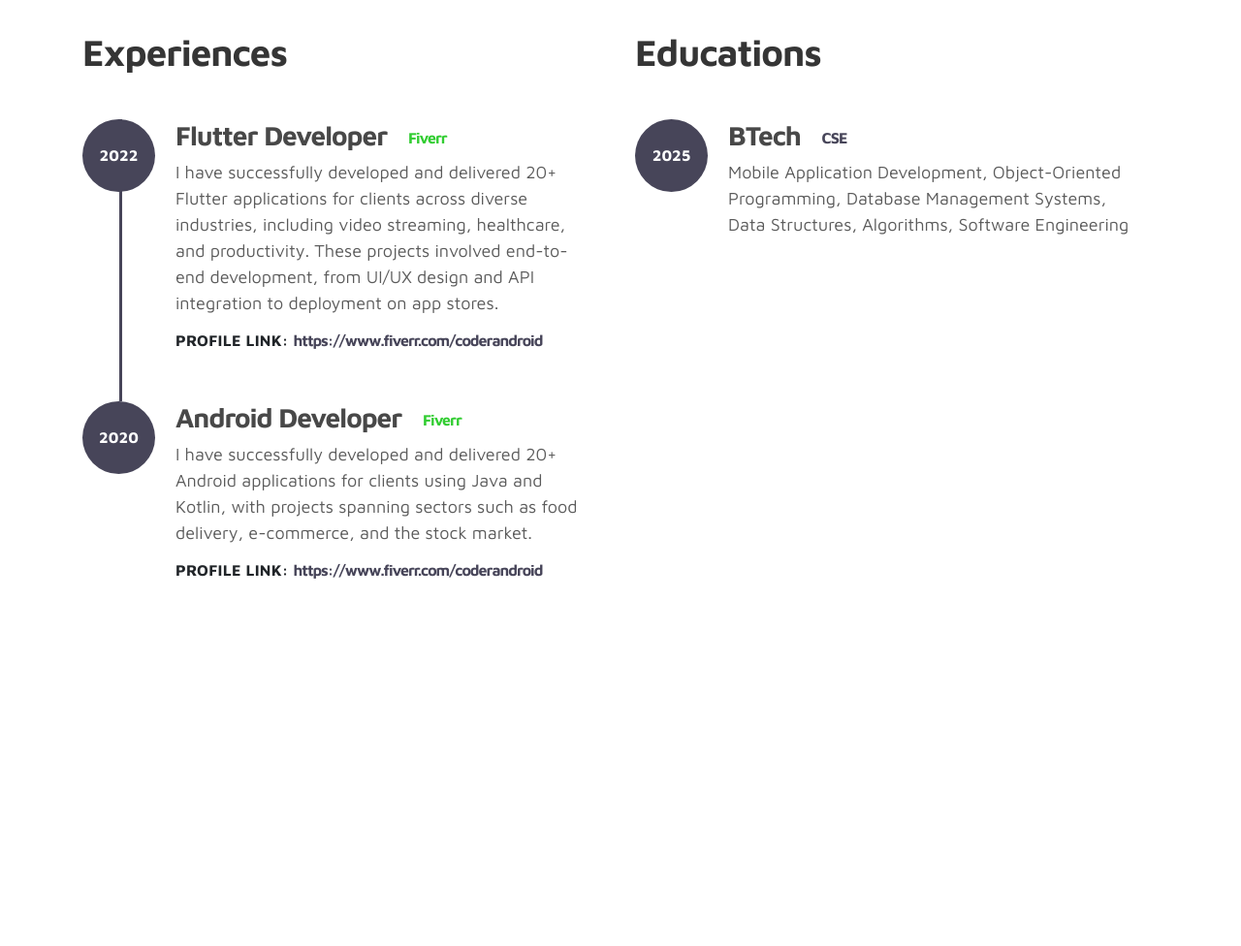
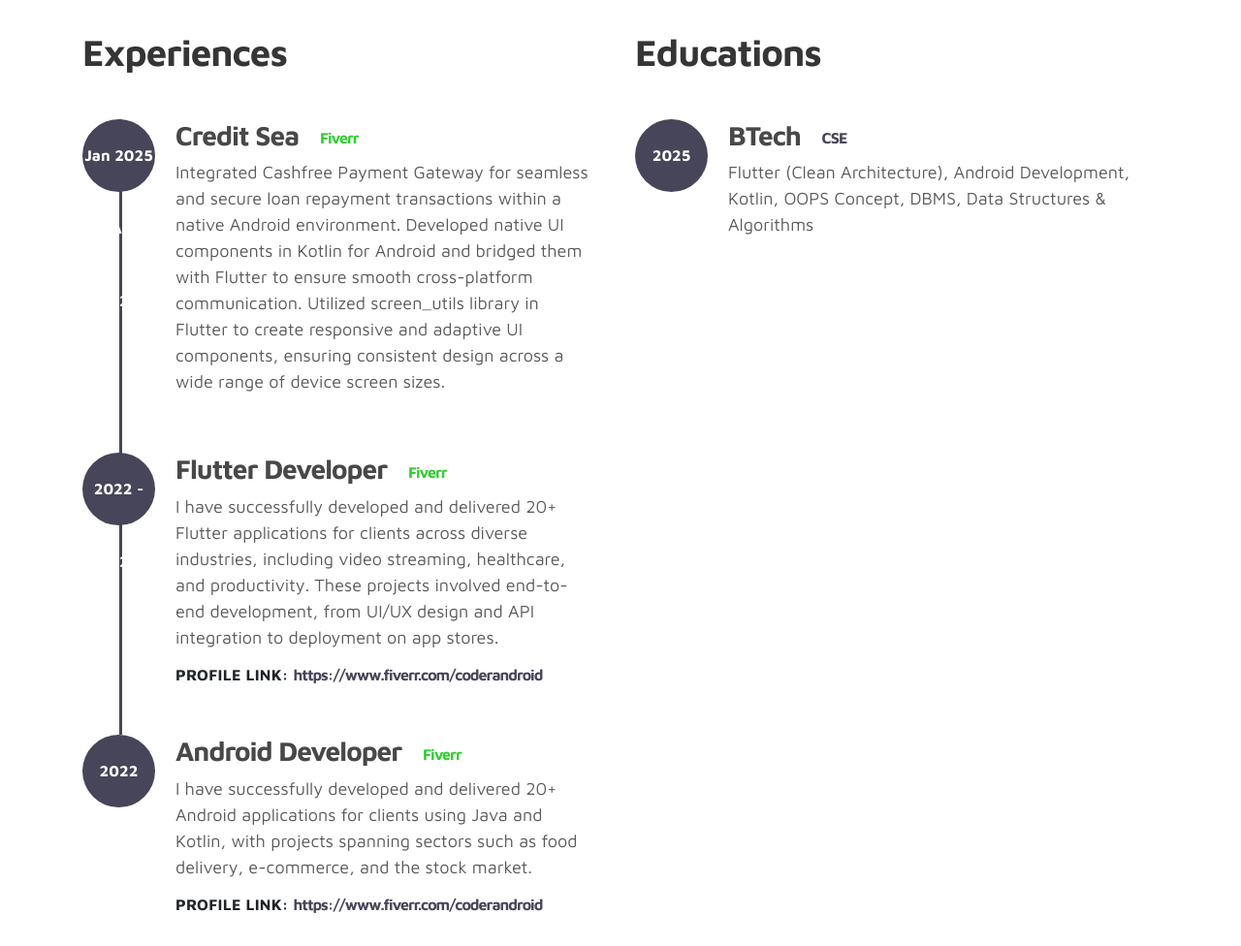
Before and after one commit to Bhaveshupadhyay/Bhaveshupadhyay.github.io, a plain HTML site: page index.html in a window 1280 px wide. Shown: the part 1860-2836 px from the top of the page at 97% size. Before the commit the page ends 2632 px from the top, so only its background shows below. Drawn offline with Linux system fonts and the light colour scheme.

Commit message:
Update index.html

```diff
--- a/index.html
+++ b/index.html
@@ -284,7 +284,23 @@
                     <div class="timeline">
                         <div class="timeline-wrapper">
                              <div class="timeline-yr">
-                                  <span>2022</span>
+                                  <span>Jan 2025 - Apr 2025</span>
+                             </div>
+                             <div class="timeline-info">
+                                  <h3><span>Credit Sea</span>
+                                    <span class="four1">2025</span>
+                                    <small class="fourText">
+                                        <a class="fiveA" href="https://www.fiverr.com/coderandroid" target="_blank" style="text-decoration: none;
+                                        color: limegreen; font-weight: bolder;">Fiverr</a>
+                                    </small>
+                                  </h3>
+                                  <p>Integrated Cashfree Payment Gateway for seamless and secure loan repayment transactions within a native Android environment. Developed native UI components in Kotlin for Android and bridged them with Flutter to ensure smooth cross-platform communication. Utilized screen_utils library in Flutter to create responsive and adaptive UI components, ensuring consistent design across a wide range of device screen sizes.</p>
+                             </div>
+                        </div>
+
+                        <div class="timeline-wrapper">
+                             <div class="timeline-yr">
+                                  <span>2022 - 2025</span>
                              </div>
                              <div class="timeline-info">
                                   <h3><span>Flutter Developer</span>
@@ -309,11 +325,11 @@
 
                         <div class="timeline-wrapper">
                             <div class="timeline-yr">
-                                <span>2020</span>
+                                <span>2022</span>
                             </div>
                             <div class="timeline-info">
                                 <h3><span>Android Developer</span>
-                                    <span class="four1">2020</span>
+                                    <span class="four1">2022</span>
                                     <small class="fourText">
                                         <a class="fiveA" href="https://www.fiverr.com/coderandroid" target="_blank" style="text-decoration: none; color: limegreen; font-weight: bolder;">
                                             Fiverr
@@ -346,7 +362,7 @@
                                   <h3><span>BTech</span>
                                     <span class="four1">2020</span>
                                     <small>CSE</small></h3>
-                                  <p>Mobile Application Development, Object-Oriented Programming, Database Management Systems, Data Structures, Algorithms, Software Engineering</p>
+                                  <p>Flutter (Clean Architecture), Android Development, Kotlin, OOPS Concept, DBMS, Data Structures & Algorithms</p>
                              </div>
                         </div>
                     </div>
```
